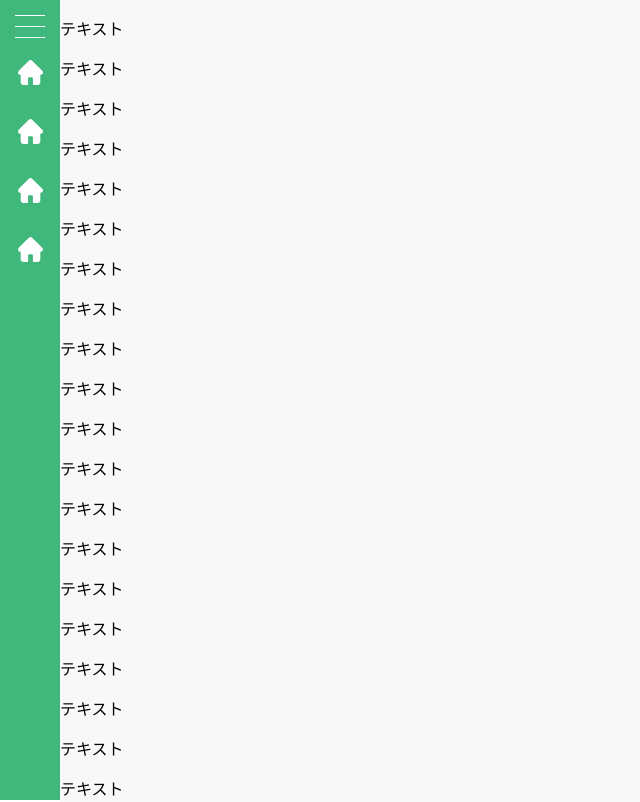
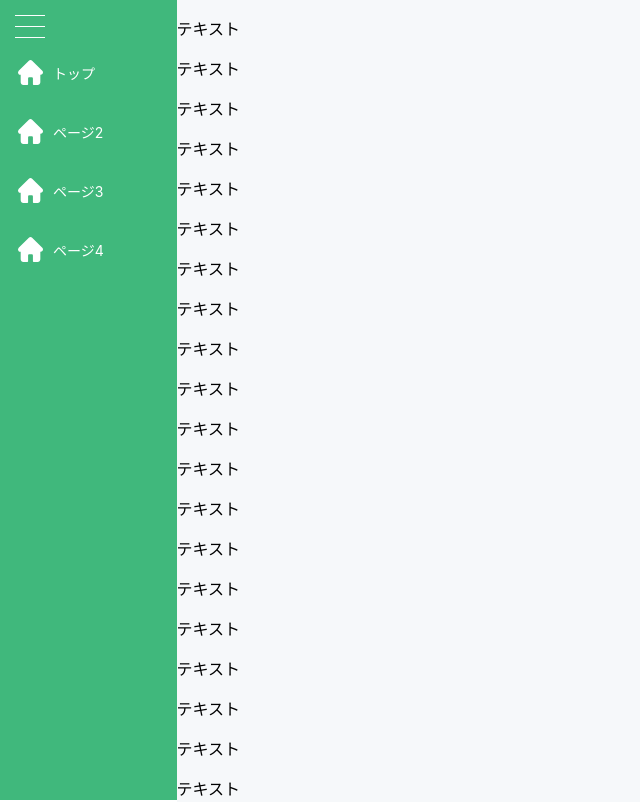
Before and after one commit to abeshi03/side-menu-template, a Next.js app: page / in a window 1280 px wide. Shown: the top 802 px of the page, without its empty margins (0-640 px from the left). Built offline with nearby package versions, Linux system fonts and the light colour scheme.

Commit message:
ナビゲージョン基本実装完了

```diff
--- a/components/layouts/Layout.module.scss
+++ b/components/layouts/Layout.module.scss
@@ -1,6 +1,23 @@
 .root {
 
   $paddings: 15px;
+  @mixin borderStyle() {
+
+    display: block;
+
+    height: 1px;
+    width: 30px;
+    background: white;
+
+    margin-bottom: 10px;
+
+
+    &:last-child {
+
+      margin-bottom: 0;
+    }
+  }
+
 
   display: flex;
   width: 100%;
@@ -26,25 +43,12 @@
     margin-top: 15px;
 
 
-    .border {
-
-      display: block;
-
-      height: 1px;
-      width: 30px;
-      background: white;
-
-      margin-bottom: 10px;
-
-
-      &:last-child {
-
-        margin-bottom: 0px;
-      }
+    .menuCloseArrow {
+      @include borderStyle
     }
 
 
-    &:hover > .border {
+    &:hover > .menuCloseArrow {
 
       transition: 0.2s;
 
@@ -69,14 +73,39 @@
         margin-bottom: -3px; /* アニメーションの際の調整 */
       }
     }
-  }
 
 
-  //.navigation {
-  //
-  //  position: sticky;
-  //  top: 0;
-  //}
+    .menuOpenArrow {
+      @include borderStyle
+    }
+
+
+    &:hover > .menuOpenArrow {
+
+      transition: 0.2s;
+
+      &:nth-child(1) {
+
+        width: 15px;
+        height: 2px;
+        transform: translateY(7px) translateX(16px) rotate(-140deg);
+      }
+
+
+      &:nth-child(2) {
+
+        height: 2px;
+      }
+
+      &:nth-child(3) {
+        width: 15px;
+        height: 2px;
+        transform: translateY(-7px) translateX(16px) rotate(140deg);
+
+        margin-bottom: -3px; /* アニメーションの際の調整 */
+      }
+    }
+  }
 
 
   .flexContainer {
@@ -84,6 +113,7 @@
     display: flex;
     align-items: center;
     column-gap: 10px;
+
     margin-top: 10px;
     margin-left: 3px;
 
--- a/components/layouts/Layout.tsx
+++ b/components/layouts/Layout.tsx
@@ -42,46 +42,26 @@ export const Layout: VFC<Props> = memo((props) => {
 
   const { children } = props;
 
-  const [ menuOpen, setMenuOpen ] = useState(false);
+  const [ menuOpen, setMenuOpen ] = useState(true);
 
   return (
     <div className={styles.root}>
 
-      { menuOpen ? (
-        <aside className={styles.sidebar} style={{ width: "200px" }}>
+      <aside className={styles.sidebar} style={{ width: menuOpen ? "200px" : "60px" }}>
         <div className={styles.hamburger} role="button" onClick={() => setMenuOpen(!menuOpen)}>
-            <span className={styles.border}></span>
-            <span className={styles.border}></span>
-            <span className={styles.border}></span>
+          {[...Array(3)].map((_, index: number) => (
+            <span className={menuOpen ? styles.menuCloseArrow : styles.menuOpenArrow} key={index}></span>
+          ))}
         </div>
         {navigations.map((navigation) => (
-            <Link href={navigation.path} key={navigation.path}>
+          <Link href={navigation.path} key={navigation.pageName}>
             <a className={styles.flexContainer}>
-                {navigation.icon}
-                <p
-                  className={styles.pageName}
-                >ほげ</p>
+              { navigation.icon }
+              { menuOpen && <p className={styles.pageName}>{ navigation.pageName }</p> }
             </a>
           </Link>
         ))}
       </aside>
-      ) : (
-        <aside className={styles.sidebar} style={{ width: "60px" }}>
-          <div className={styles.hamburger} role="button" onClick={() => setMenuOpen(!menuOpen)}>
-            <span className={styles.border}></span>
-            <span className={styles.border}></span>
-            <span className={styles.border}></span>
-          </div>
-          {navigations.map((navigation) => (
-            <Link href={navigation.path} key={navigation.path}>
-              <a className={styles.flexContainer}>
-                {navigation.icon}
-              </a>
-            </Link>
-          ))}
-        </aside>
-      )}
-
 
       <main className={styles.mainContent}>
         {children}
```
Lines whose indentation alone changed are shown as unchanged.
